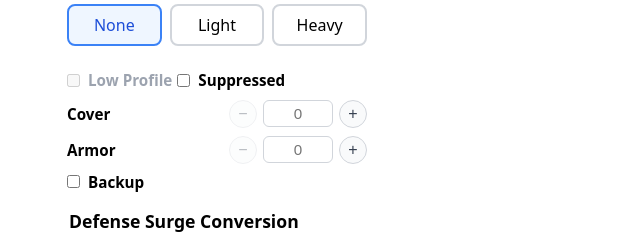
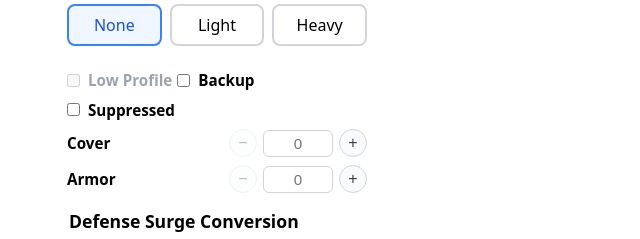
Before and after one commit to dankraus/sw-legion-dice, a React (Vite) app: page / in a window 1280 px wide. Shown: the part 1089-1328 px from the top of the page, without its empty margins (93-733 px from the left). Built offline with nearby package versions, Linux system fonts and the light colour scheme.

Commit message:
chore(ui): rearranges keywords

```diff
--- a/src/App.tsx
+++ b/src/App.tsx
@@ -257,6 +257,14 @@ function App() {
             guideAnchor="low-profile"
           />
           <CheckboxToggle
+            id="backup"
+            label="Backup"
+            title="Backup is possible for Ranged 3+ shots and removes up to two hits when rolling defense dice."
+            checked={backup}
+            onChange={setBackup}
+            guideAnchor="backup"
+          />
+          <CheckboxToggle
             id="suppressed"
             label="Suppressed"
             title="Improve cover by 1 for cover rolls (none→light, light→heavy)."
@@ -283,14 +291,6 @@ function App() {
             min={0}
             title="Cancel up to X hits after cover, before defense dice; crits are not reduced."
             guideAnchor="armor-x"
-          />
-          <CheckboxToggle
-            id="backup"
-            label="Backup"
-            title="Backup is possible for Ranged 3+ shots and removes up to two hits when rolling defense dice."
-            checked={backup}
-            onChange={setBackup}
-            guideAnchor="backup"
           />
           <DefenseSurgeToggle value={defenseSurge} onChange={setDefenseSurge} />
           <h3 className="app__section-heading">Tokens</h3>
```
